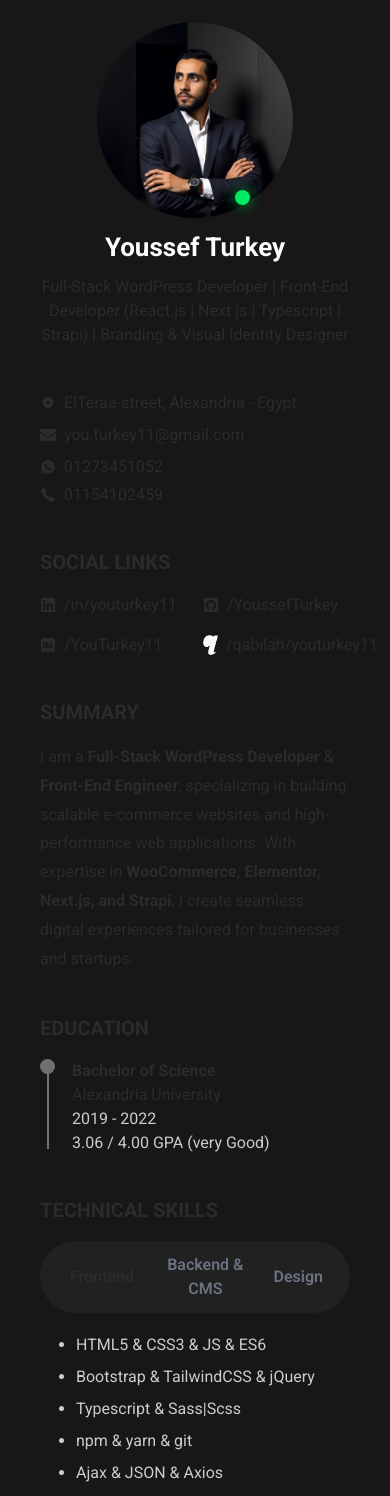
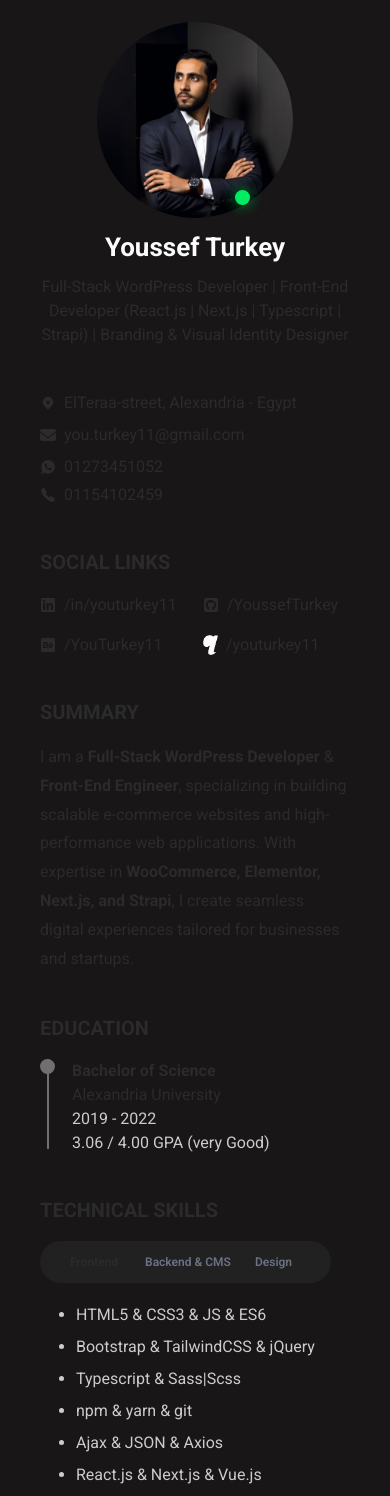
Before and after one commit to YoussefTurkey/youssefturkey-cv, a Next.js app: page /landingPage in a window 390 px wide. Shown: the top 1496 px of the page. Built offline with nearby package versions, Linux system fonts and the light colour scheme.

Commit message:
changing font-size of leftSide

```diff
--- a/src/app/(pages)/landingPage/page.tsx
+++ b/src/app/(pages)/landingPage/page.tsx
@@ -4,6 +4,7 @@ import dynamic from "next/dynamic";
 const LeftSide = dynamic(() => import("../../components/leftSide/page"));
 const RightSide = dynamic(() => import("../../components/rightSide/page"));
 const Footer = dynamic(() => import("../../components/footer/Footer"));
+const MenuBar = dynamic(() => import("../../components/menuBar/MenuBar"));
 
 function LandingPage() {
   return (
@@ -12,6 +13,7 @@ function LandingPage() {
         <LeftSide />
         <RightSide />
       </div>
+      <MenuBar />
       <Footer />
     </div>
   );
--- a/src/app/components/leftSide/page.tsx
+++ b/src/app/components/leftSide/page.tsx
@@ -160,7 +160,7 @@ const LeftSide = () => {
                 alt="qabilah"
                 loading="lazy"
               />{" "}
-              <span className="pl-2">/qabilah/youturkey11</span>
+              <span className="pl-2">/youturkey11</span>
             </Link>
           </div>
         </div>
--- /dev/null
+++ b/src/app/components/menuBar/MenuBar.tsx
@@ -0,0 +1,11 @@
+import React from 'react'
+
+const MenuBar = () => {
+  return (
+    <section className='block lg:hidden w-full container mx-auto'>
+
+    </section>
+  )
+}
+
+export default MenuBar
--- a/src/app/components/tabs/Tab.tsx
+++ b/src/app/components/tabs/Tab.tsx
@@ -20,7 +20,7 @@ const Tabs: React.FC<TabsProps> = ({ tabs }) => {
         {tabs.map((tab, index) => (
           <button
             key={index}
-            className={`py-2 px-3 font-semibold transition-all duration-300 cursor-pointer ${
+            className={`py-2 px-3 font-semibold transition-all duration-300 cursor-pointer text-[12px] lg:text-[16px] ${
               activeTab === index
                 ? "text--[#ccc] rounded-full py-1 px-[15px]"
                 : "text-gray-500 hover:text--[#fff]"
```
